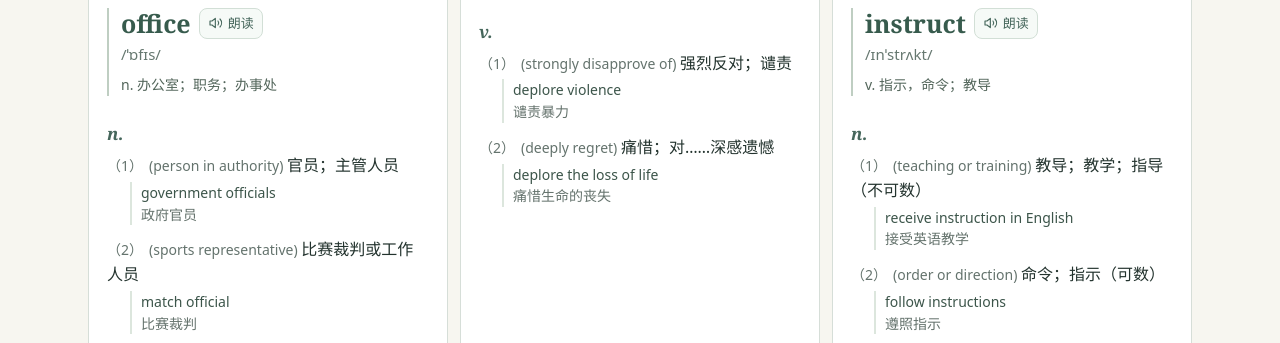
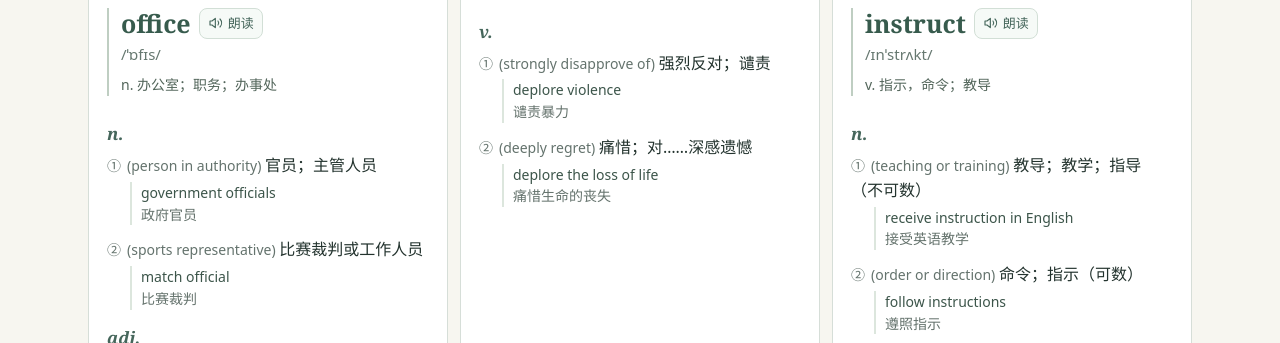
Before and after one commit to cheshirechen/cet6-vocabulary, a plain HTML site: page index.html in a window 1280 px wide. Shown: the part 436-779 px from the top of the page. Drawn offline with Linux system fonts and the light colour scheme.

Commit message:
Use circled numerals for dictionary senses

```diff
--- a/index.html
+++ b/index.html
@@ -2009,7 +2009,7 @@ for(const x of list){const a=el('article','');a.tabIndex=0;const h=el('div','','
 for(const r of x.roots||[]){const box=el('div','','related');const rh=el('div','','related-head');rh.append(link(r.word,r.word,'related-word'),audio(r.word));box.append(rh);if(r.ipa)box.append(el('div','/'+r.ipa+'/','ipa'));box.append(el('div',r.meaning,'related-gloss'));a.append(box)}
 
 if(x.forms)a.append(el('div',x.forms,'forms'));
-const d=el('div','','detail');if(x.senses?.length){const groups=new Map();for(const s of x.senses){if(!groups.has(s.pos))groups.set(s.pos,[]);groups.get(s.pos).push(s)}for(const [pos,items] of groups){const g=el('section','','sense-group');g.append(el('div',pos,'pos'));items.forEach((s,i)=>{const p=el('div','','sense');p.append(el('span','（'+(i+1)+'）','sense-no'),el('span','('+s.en+') ','sense-en'),el('span',s.zh,'sense-zh'));const ex=el('div','','example');ex.append(el('div',s.ex),el('div',s.translation,'example-zh'));p.append(ex);g.append(p)});d.append(g)}}else{for(const line of Array.isArray(x.meaning)?x.meaning:[x.meaning])d.append(sense(line));}if(x.confusion){const p=el('div','','conf');p.append(el('strong','易混词　'),document.createTextNode(x.confusion));d.append(p)}a.append(d,el('small',x.sources.join('；'),'source muted'),link(x.dict||x.word,'剑桥英汉词典查询','dictlink'));
+const d=el('div','','detail');if(x.senses?.length){const groups=new Map();for(const s of x.senses){if(!groups.has(s.pos))groups.set(s.pos,[]);groups.get(s.pos).push(s)}for(const [pos,items] of groups){const g=el('section','','sense-group');g.append(el('div',pos,'pos'));items.forEach((s,i)=>{const p=el('div','','sense');p.append(el('span',i<20?String.fromCodePoint(0x2460+i):String(i+1)+'.','sense-no'),el('span','('+s.en+') ','sense-en'),el('span',s.zh,'sense-zh'));const ex=el('div','','example');ex.append(el('div',s.ex),el('div',s.translation,'example-zh'));p.append(ex);g.append(p)});d.append(g)}}else{for(const line of Array.isArray(x.meaning)?x.meaning:[x.meaning])d.append(sense(line));}if(x.confusion){const p=el('div','','conf');p.append(el('strong','易混词　'),document.createTextNode(x.confusion));d.append(p)}a.append(d,el('small',x.sources.join('；'),'source muted'),link(x.dict||x.word,'剑桥英汉词典查询','dictlink'));
 a.addEventListener('click',e=>{if(!e.target.closest('a,button')&&cards.classList.contains('hidden'))a.classList.toggle('reveal')});a.addEventListener('keydown',e=>{if(e.target===a&&['Enter',' '].includes(e.key)){e.preventDefault();a.click()}});cards.append(a)}if(!list.length)cards.append(el('p','没有匹配词条。'))}
 $('q').oninput=render;$('source').onchange=render;$('order').onchange=render;for(const id of ['conf','hide']){$(id).onclick=()=>{const b=$(id),v=b.getAttribute('aria-pressed')!=='true';b.setAttribute('aria-pressed',String(v));if(id==='hide'){cards.classList.toggle('hidden',v);b.textContent=v?'显示释义':'隐藏释义'}render()}}render();
 </script></body></html>
```
